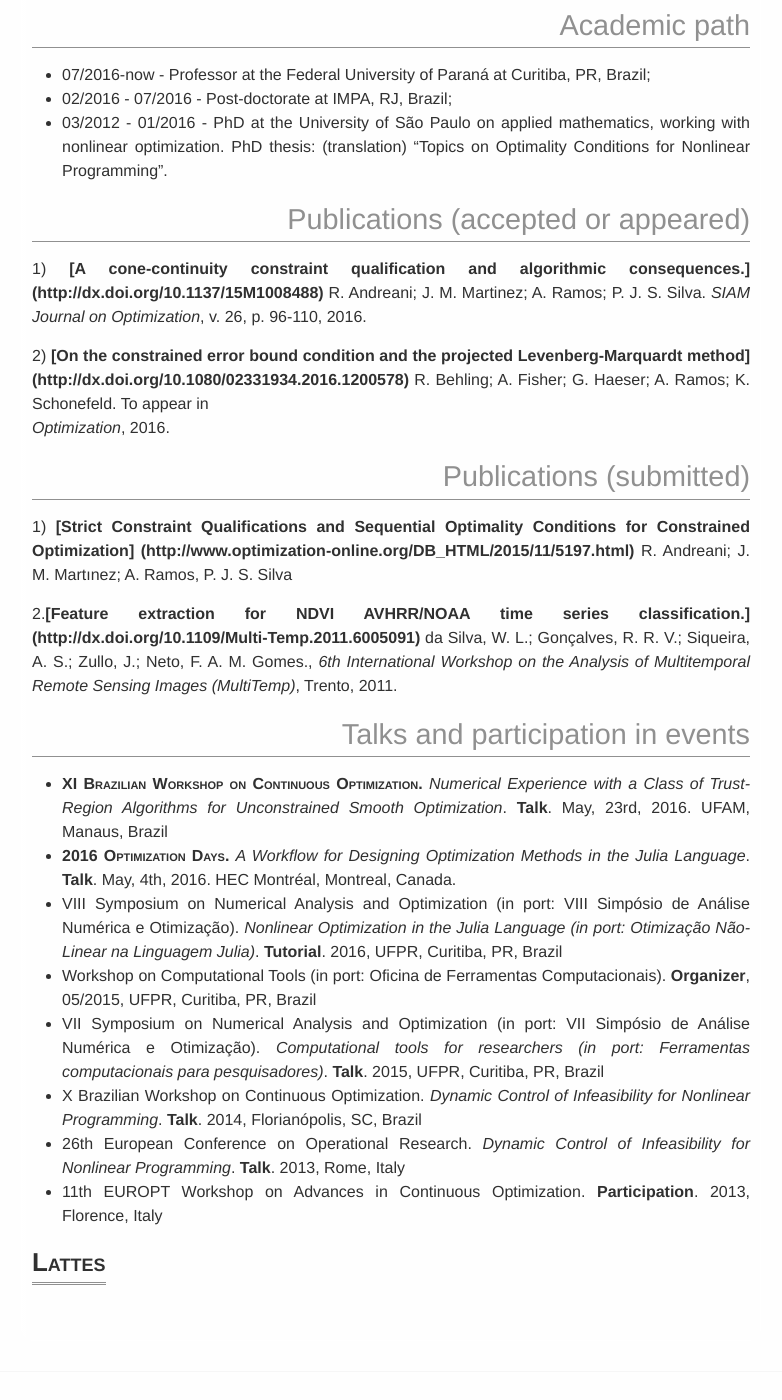
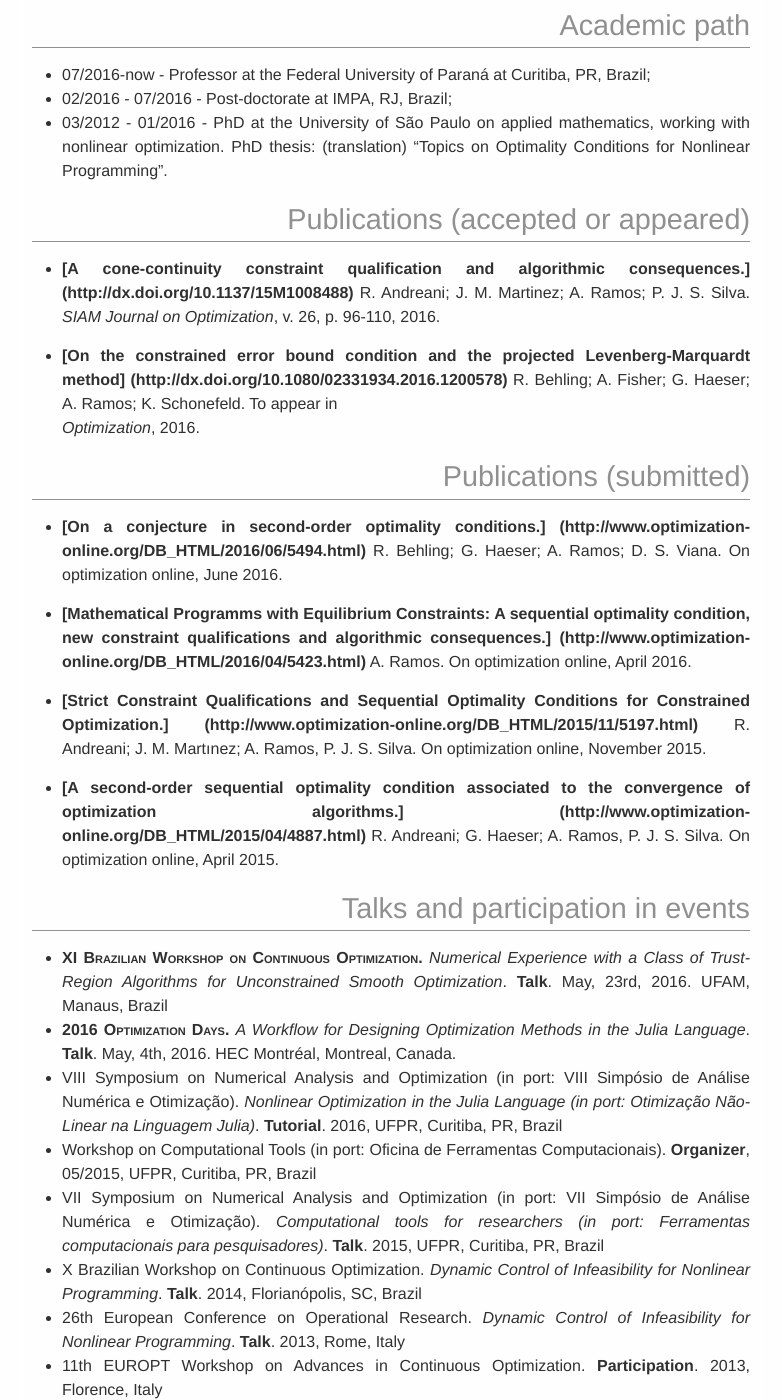
Before and after one commit to abelsiqueira/abelsiqueira.github.io-old, a Jekyll site: the page built from curriculum.en.md, in a window 1280 px wide and 1400 px high, scrolled down 465 px. Shown: the whole window, without its empty margins (249-1031 px from the left). Built offline with Jekyll 4.4.1, drawn with Linux system fonts in a browser that asks for light colours.

Commit message:
Update curriculum.en.md

```diff
--- a/curriculum.en.md
+++ b/curriculum.en.md
@@ -19,28 +19,34 @@
 
 # Publications (accepted or appeared)
 
-  1) **[A cone-continuity constraint qualification and algorithmic consequences.]
+  - **[A cone-continuity constraint qualification and algorithmic consequences.]
     (http://dx.doi.org/10.1137/15M1008488)**
     R. Andreani; J. M. Martinez; A. Ramos; P. J. S. Silva.
     _SIAM Journal on Optimization_, v. 26, p. 96-110, 2016.
 
-  2) **[On the constrained error bound condition and the projected Levenberg-Marquardt method]
+  - **[On the constrained error bound condition and the projected Levenberg-Marquardt method]
     (http://dx.doi.org/10.1080/02331934.2016.1200578)**
     R. Behling; A. Fisher; G. Haeser; A. Ramos; K. Schonefeld. To appear in
     _Optimization_, 2016.
 
 # Publications (submitted)
 
-  1) **[Strict Constraint Qualifications and Sequential Optimality Conditions for Constrained Optimization]
+  - **[On a conjecture in second-order optimality conditions.]
+  (http://www.optimization-online.org/DB_HTML/2016/06/5494.html)**
+  R. Behling; G. Haeser; A. Ramos; D. S. Viana.
+  On optimization online, June 2016.
+
+ - **[Mathematical Programms with Equilibrium Constraints: A sequential optimality condition, new constraint qualifications and algorithmic consequences.]
+  (http://www.optimization-online.org/DB_HTML/2016/04/5423.html)**
+   A. Ramos. On optimization online, April 2016.
+
+  - **[Strict Constraint Qualifications and Sequential Optimality Conditions for Constrained Optimization.]
     (http://www.optimization-online.org/DB_HTML/2015/11/5197.html)**
-    R. Andreani; J. M. Martınez; A. Ramos, P. J. S. Silva
+    R. Andreani; J. M. Martınez; A. Ramos, P. J. S. Silva. On optimization online, November 2015.
 
-  2.**[Feature extraction for NDVI AVHRR/NOAA time series classification.]
-      (http://dx.doi.org/10.1109/Multi-Temp.2011.6005091)**
-    da Silva, W. L.; Gonçalves, R. R. V.; Siqueira, A. S.; Zullo, J.; Neto, F.
-    A. M. Gomes.,
-    _6th International Workshop on the Analysis of Multitemporal Remote Sensing
-    Images (MultiTemp)_, Trento, 2011.
+  - **[A second-order sequential optimality condition associated to the convergence of optimization algorithms.]
+  (http://www.optimization-online.org/DB_HTML/2015/04/4887.html)**
+    R. Andreani; G. Haeser; A. Ramos, P. J. S. Silva. On optimization online, April 2015.
 
 # Talks and participation in events
 
```
Also changed, not shown: other parts of curriculum.en.md (+1 -0 lines).
